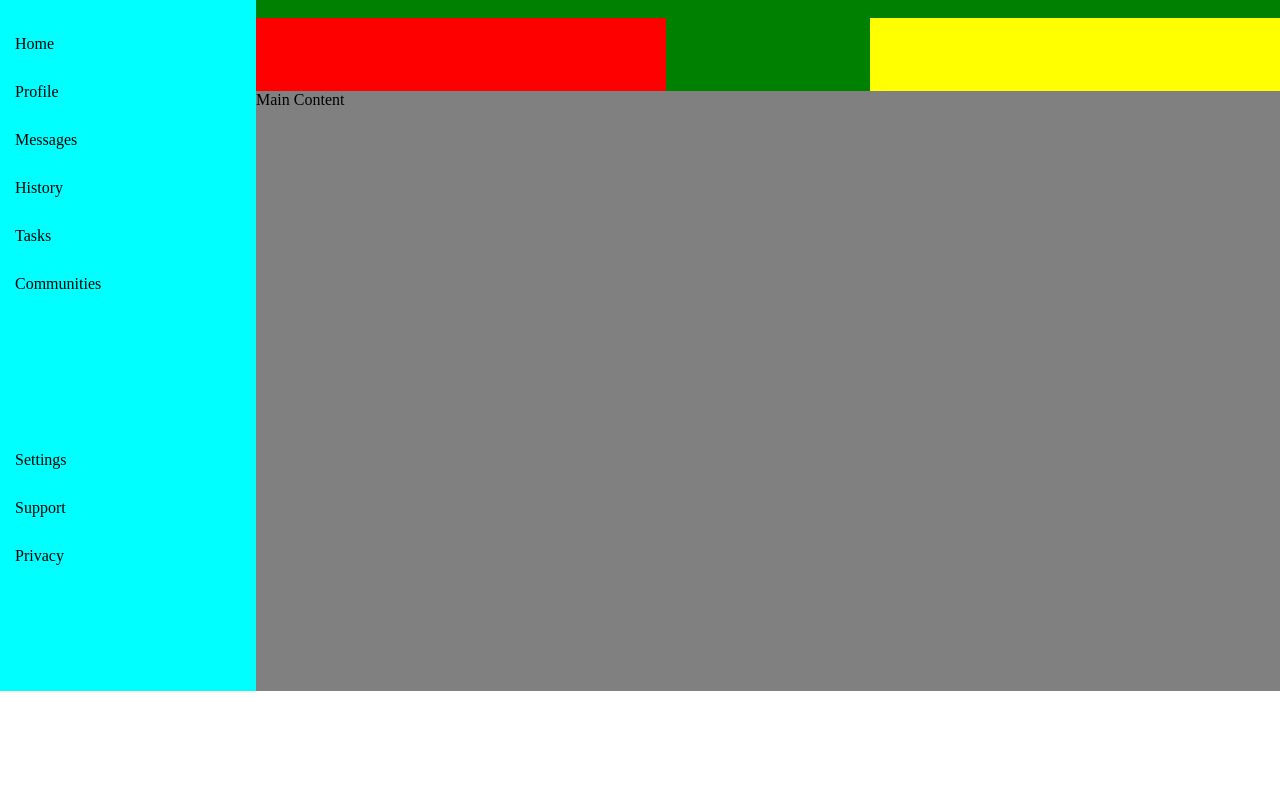
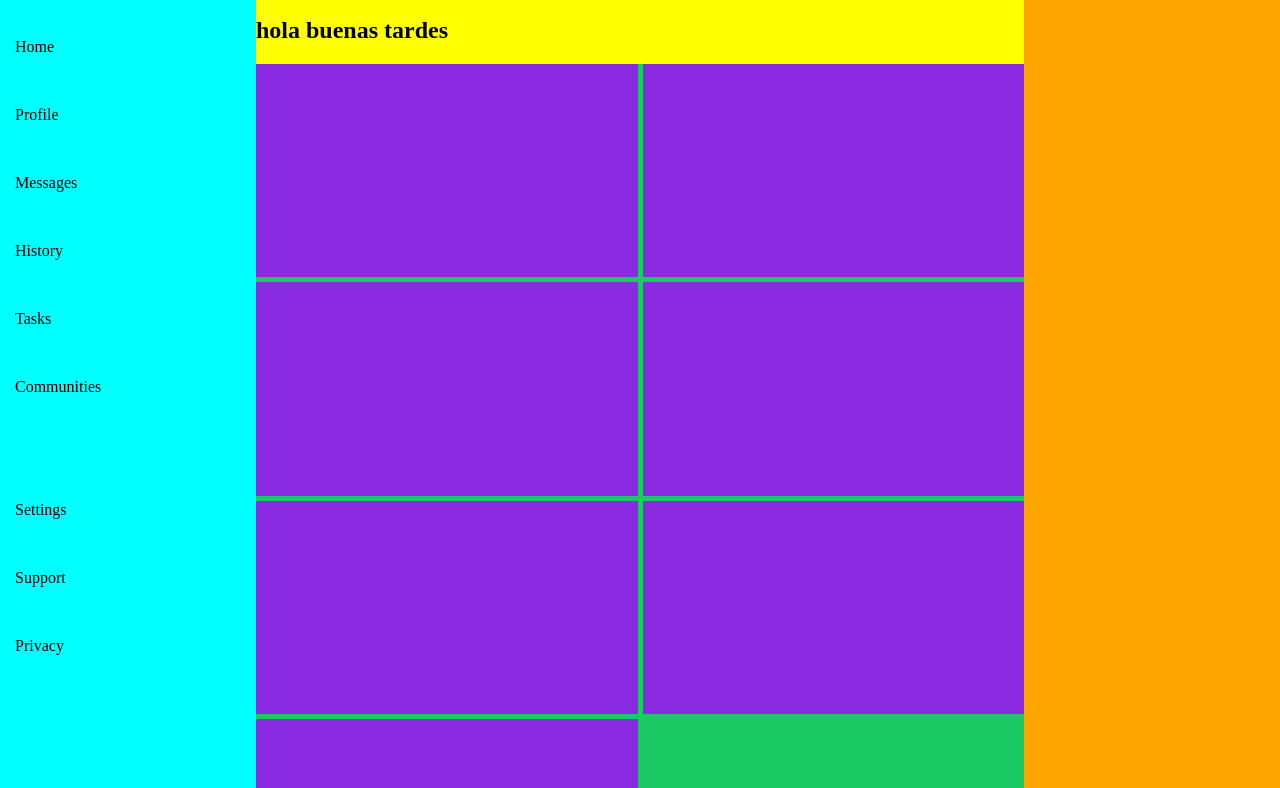
Before and after one commit to jesusfonser/admin-dashboard, a plain HTML site: page index.html in a window 1280 px wide. Shown: the part 109-897 px from the top of the page. Before the commit the page ends 800 px from the top, so only its background shows below. Drawn offline with Linux system fonts and the light colour scheme.

Commit message:
Prepara seccion main y sus cartas
Se han redimensionado las demas secciones y forzado un overflow.

```diff
--- a/index.html
+++ b/index.html
@@ -47,6 +47,22 @@
             </div>
         </div>
 
-        <div class="main-content">Main Content</div>
+        <div class="main-content">
+            <div class="main-grid">
+                <h2>hola buenas tardes</h2>
+                <div class="main-grid-real">
+                    <div class="main-grid-carta"></div>
+                    <div class="main-grid-carta"></div>
+                    <div class="main-grid-carta"></div>
+                    <div class="main-grid-carta"></div>
+                    <div class="main-grid-carta"></div>
+                    <div class="main-grid-carta"></div>
+                    <div class="main-grid-carta"></div>
+                </div>
+            </div>
+            <div class="main-side">
+
+            </div>
+        </div>
     </body>
 </html>
--- a/style.css
+++ b/style.css
@@ -2,7 +2,7 @@ body{
     margin: 0;
     display: grid;
     grid-template-columns: 1fr 4fr;
-    grid-template-rows: 1fr 3fr;
+    grid-template-rows: 1fr 4fr;
     height: 100vh;
 }
 
@@ -11,6 +11,7 @@ body{
     grid-column: 1 / 2;
     grid-row: 1 / 3;
     display: grid;
+    grid-template-rows: 1fr 4fr 4fr;
 }
 
 .sidebar-logo{
@@ -24,17 +25,47 @@ body{
 
 .sidebar ul li{
     padding: 15px;
+    margin-bottom: 20px;
 }
 
 .main-content{
     background-color: grey;
+    grid-column: 2 / 3;
+    display: grid;
+    grid-template-columns: 3fr 1fr;
+    grid-row: 2 / 3;
+}
+
+.main-grid{
+    background-color: yellow;
+    grid-column: 1 / 2;
+    display: grid;
+    grid-template-rows: 1fr 13fr;
+}
+
+.main-grid-real{
+    background-color: rgb(27, 202, 100);
+    grid-row: 2 / 3;
+    display: grid;
+    gap: 5px;
+    grid-template-columns: 1fr 1fr;
+}
+
+.main-grid-carta{
+    background-color: blueviolet;
+}
+
+.main-side{
+    background-color: orange;
     grid-column: 2 / 3;
 }
 
 .header{
     background-color: green;
     grid-column: 2 / 3;
+    grid-row: 1 / 2;
     display: grid;
+    grid-template-rows: 1fr 1fr;
 }
 
 .header-top{
```
